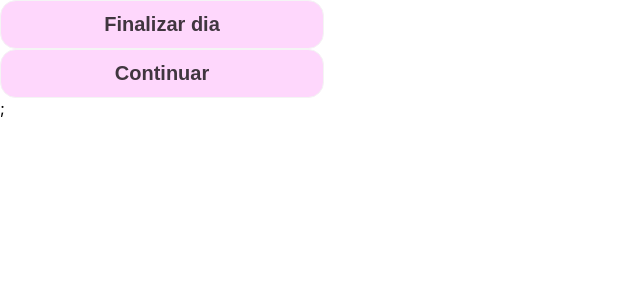
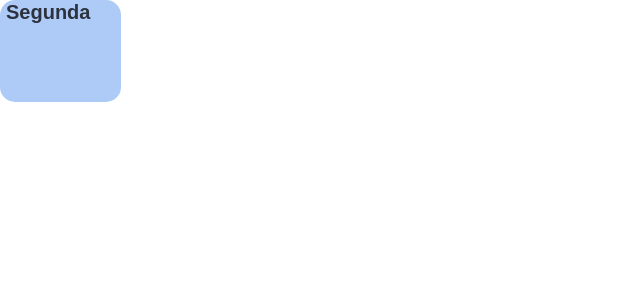
Before and after one commit to Hackatona-AGES-2022/Bybers, a React (Create React App) app in the folder Front/: page / in a window 1280 px wide. Shown: the top 300 px of the page, without its empty margins (0-640 px from the left). Built offline with nearby package versions, Linux system fonts and the light colour scheme.

Commit message:
Componente de dia da semana

```diff
--- a/Front/src/Component/ButtonComponent/style.tsx
+++ b/Front/src/Component/ButtonComponent/style.tsx
@@ -2,7 +2,7 @@ import styled from "styled-components";
 
 export const ButtonStyle = styled("button")`
   display: flex;
-  align-items: center;
+  align-items: flex-start;
   width: 324px;
   height: 49px;
   background: rgba(250, 84, 243, 0.23);
@@ -13,11 +13,9 @@ export const ButtonStyle = styled("button")`
 
 export const Text = styled("div")`
   display: flex;
-
   align-items: center;
   font-style: normal;
   font-weight: 700;
   font-size: 20px;
-
   color: rgba(0, 0, 0, 0.75);
 `;
--- /dev/null
+++ b/Front/src/Component/WeekDayComponent/index.tsx
@@ -0,0 +1,24 @@
+import React, { FC } from "react";
+import { useNavigationType } from "react-router-dom";
+import { WeekDayComponentButtonStyle } from "./style";
+import { Text } from "./style";
+import { useNavigate } from "react-router-dom";
+
+interface Props {
+  text: string;
+  onClick?: any;
+}
+const WeekDayComponentButton: React.FC<Props> = ({
+  onClick,
+  text,
+  ...props
+}: Props) => {
+  const navigate = useNavigate();
+  return (
+    <WeekDayComponentButtonStyle onClick={onClick}>
+      <Text>{text}</Text>
+    </WeekDayComponentButtonStyle>
+  );
+};
+
+export default WeekDayComponentButton;
--- /dev/null
+++ b/Front/src/Component/WeekDayComponent/style.tsx
@@ -0,0 +1,23 @@
+import styled from "styled-components";
+
+export const WeekDayComponentButtonStyle = styled("button")`
+  display: flex;
+  align-items: flex-start;
+
+  width: 120.85px;
+  height: 102px;
+  border: none;
+  border-radius: 15px;
+  background-color: #aecbf7;
+`;
+
+export const Text = styled("div")`
+  display: flex;
+
+  align-items: center;
+  font-style: normal;
+  font-weight: 700;
+  font-size: 20px;
+
+  color: rgba(0, 0, 0, 0.75);
+`;
--- a/Front/src/Pages/Test/index.tsx
+++ b/Front/src/Pages/Test/index.tsx
@@ -1,14 +1,13 @@
 import React from "react";
-import logo from "./logo.svg";
-import SplitScreen from "../../Component/Test";
-import Button from "../../Component/ButtonComponent";
+
+import WeekDayComponentButton from "../../Component/WeekDayComponent";
+import { useNavigate } from "react-router-dom";
 
 function Test() {
+  const onClick = () => {};
   return (
     <div>
-      {" "}
-      <Button text="Finalizar dia"></Button>
-      <Button text="Continuar"></Button>;
+      <WeekDayComponentButton text="Segunda"></WeekDayComponentButton>
     </div>
   );
 }
```
